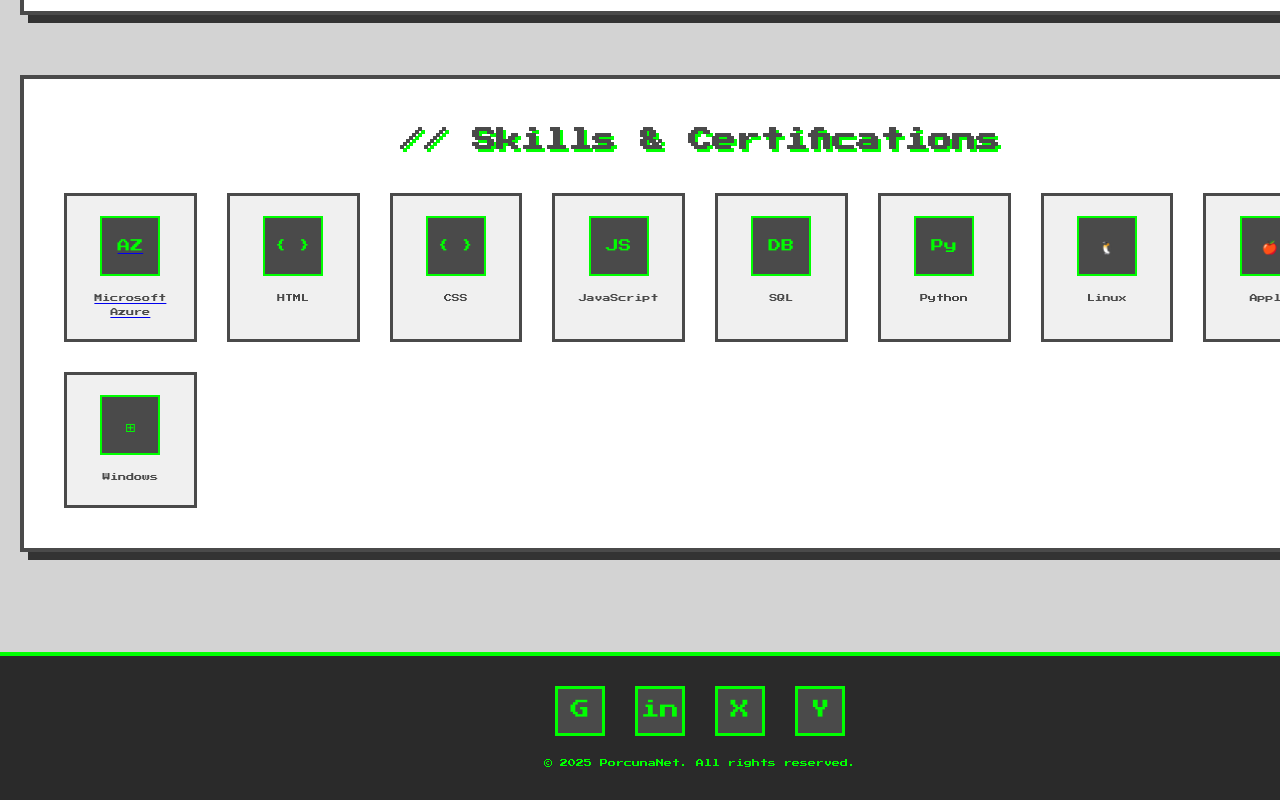
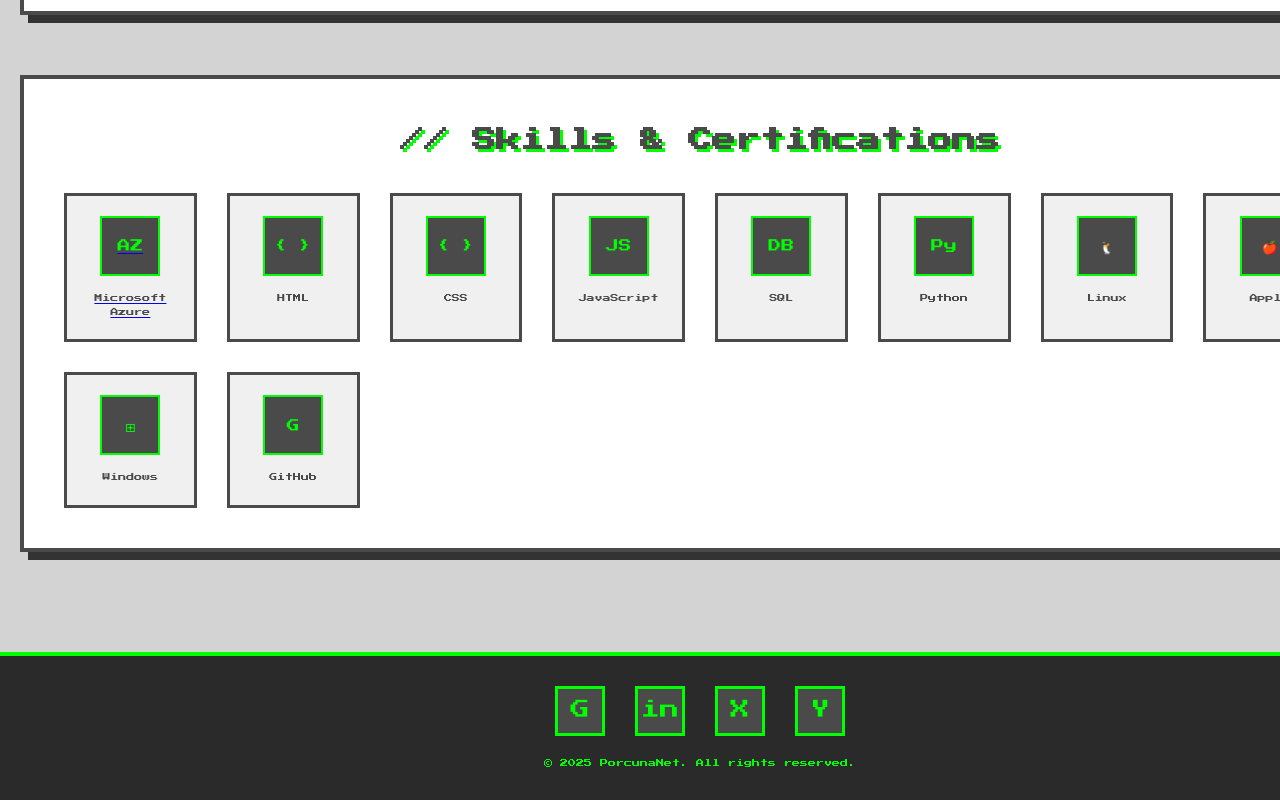
Before and after one commit to Porcunanet/Portfolio, a plain HTML site: page index.html in a window 1280 px wide. Shown: the part 1106-1906 px from the top of the page. Drawn offline with Linux system fonts and the light colour scheme.

Commit message:
Add files via upload

```diff
--- a/index.html
+++ b/index.html
@@ -449,6 +449,10 @@
                         <div class="skill-icon">⊞</div>
                         <span class="skill-name">Windows</span>
                     </div>
+                    <div class="skill-item">
+                        <div class="skill-icon">G</div>
+                        <span class="skill-name">GitHub</span>
+                    </div>
                 </div>
             </section>
         </div>
```
